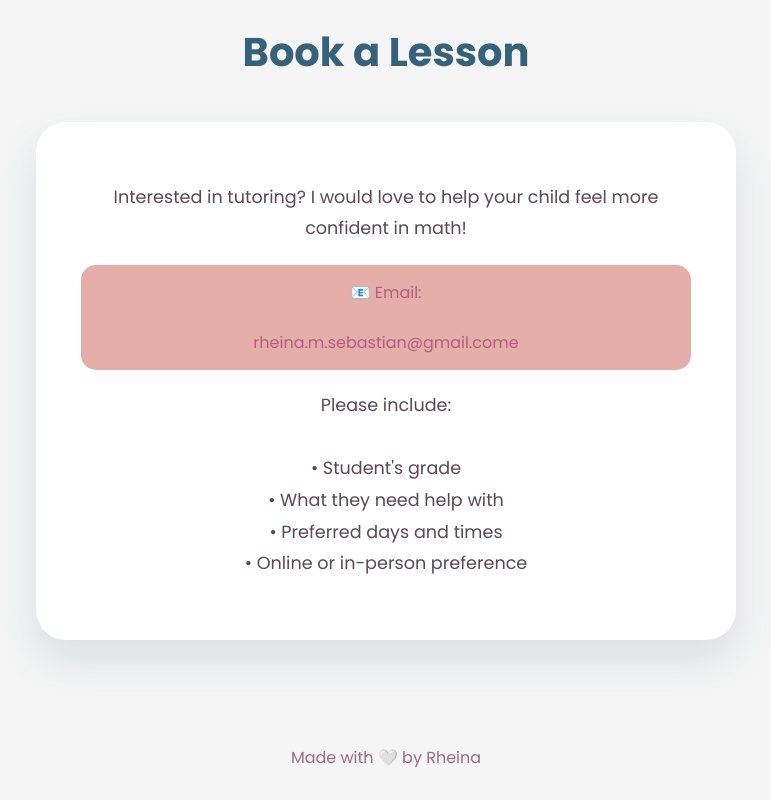
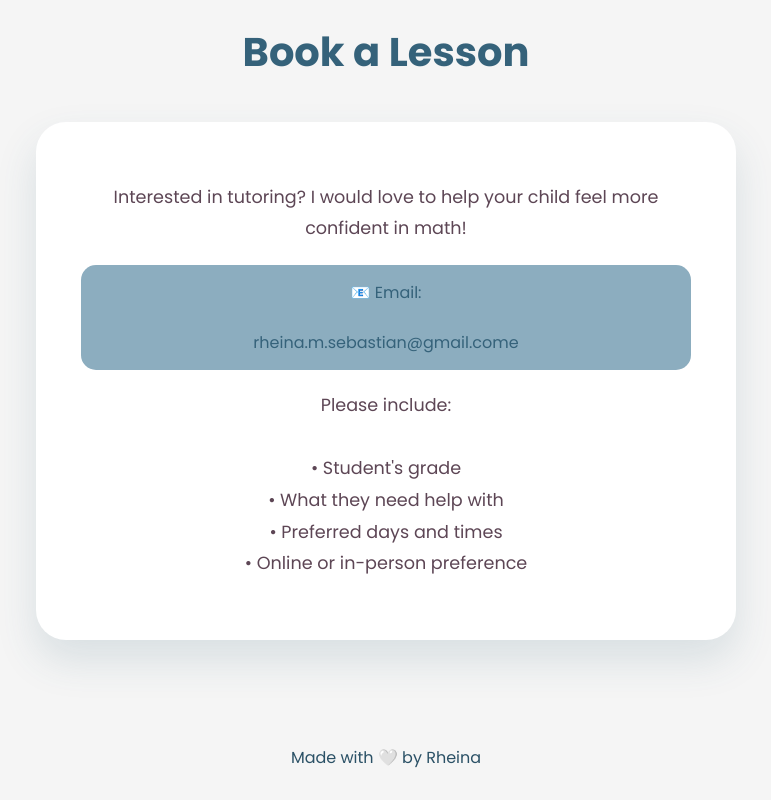
Before and after one commit to Rheina38/RheinasMathTutoring, a plain HTML site: page index.html in a window 1280 px wide. Shown: the part 2360-3160 px from the top of the page, without its empty margins (254-1025 px from the left). Drawn offline with nearby package versions, Linux system fonts and the light colour scheme.

Commit message:
Update colors in index.html for better contrast

```diff
--- a/index.html
+++ b/index.html
@@ -149,17 +149,17 @@ margin:15px;
 }
 
 .placeholder{
-background:#E5AEA9;
+background:#8cadbf;
 padding:15px;
 border-radius:15px;
 margin:20px 0;
-color:#b45c83;
+color:#35627a
 }
 
 footer{
 text-align:center;
 padding:30px;
-color:#9b6b80;
+color:#2b5166;
 }
 
 @media(max-width:700px){
```
